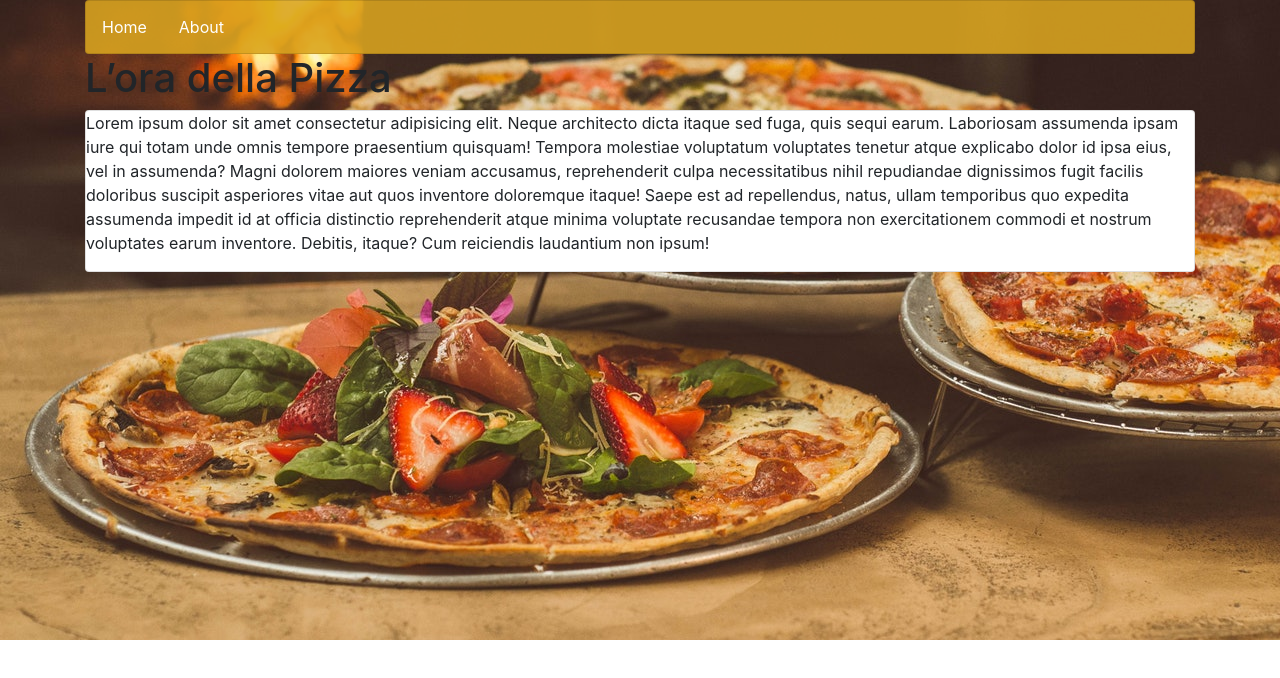
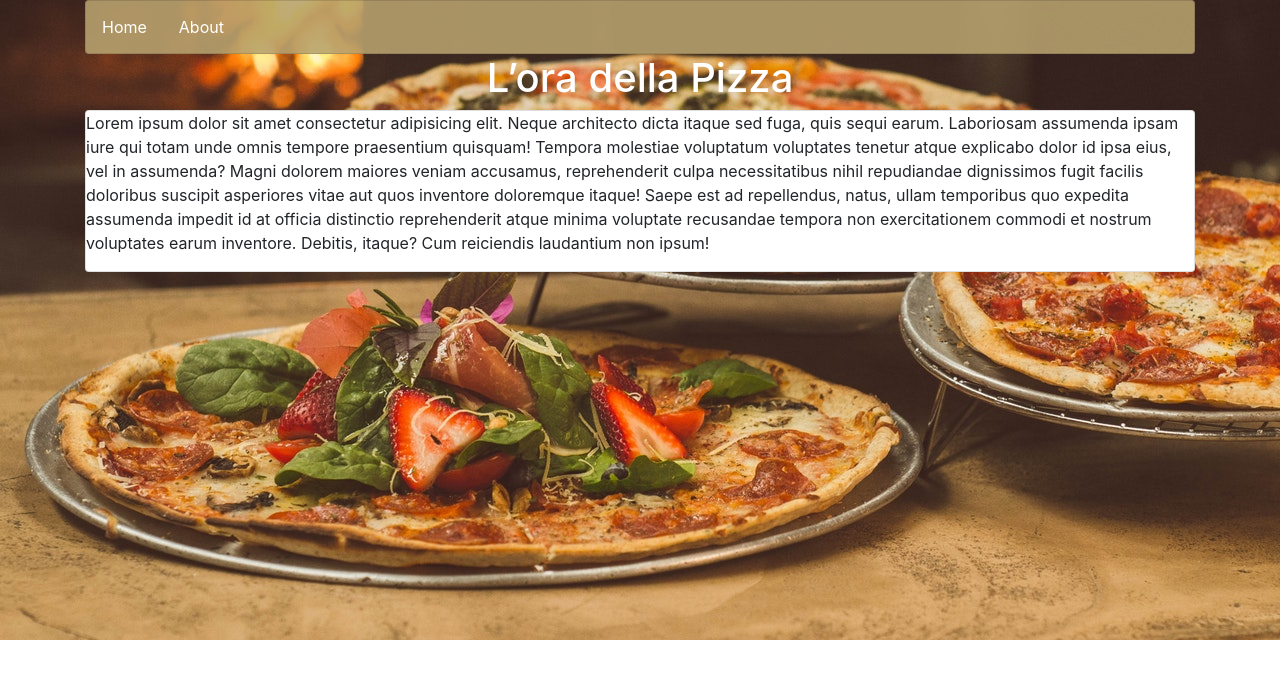
Before and after one commit to Loisa-Kitakaya/pizza-web-app, a plain HTML site: page index.html in a window 1280 px wide. Drawn offline with Linux system fonts and the light colour scheme.

Commit message:
|element styling|-->|styled the color, font weight and alignment of the title in the header section|

```diff
--- a/css/styles.css
+++ b/css/styles.css
@@ -18,7 +18,7 @@ li {
 
 /* navigation bar styling */
 .navigation-bar {
-  background-color: rgba(218, 165, 32, 0.884);
+  background-color: rgba(184, 163, 112, 0.884);
   background-clip: border-box;
   border: 1px solid rgba(0, 0, 0, 0.125);
   border-radius: 0.25rem;
@@ -31,3 +31,10 @@ li {
   text-decoration: none;
   padding: 14px 16px;
 }
+
+/* header section styling */
+.webpage-header {
+  text-align: center;
+  font-weight: bolder;
+  color: rgb(255, 255, 255);
+}
```
